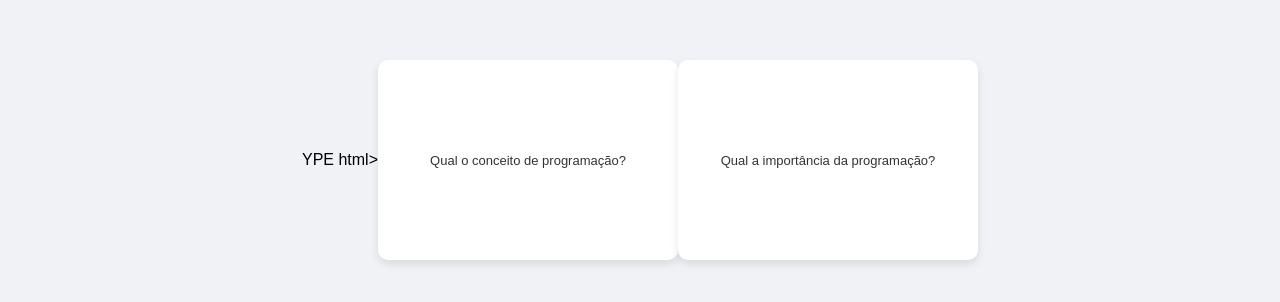
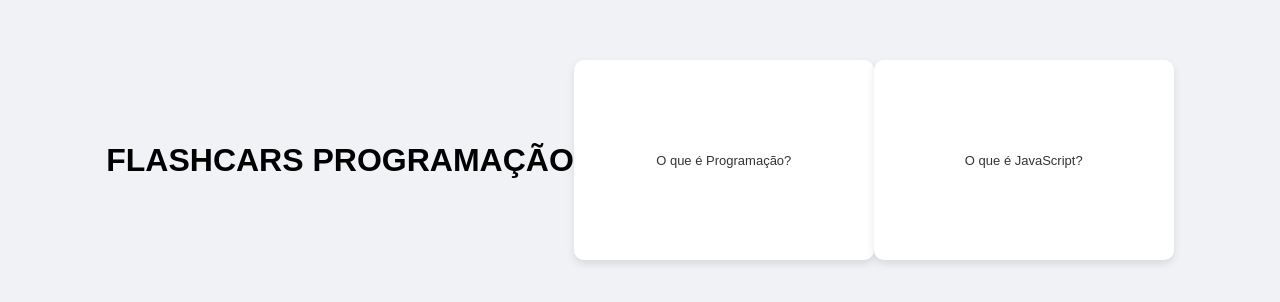
Before and after one commit to LuizaCechet/flashcard, a plain HTML site: page index.html in a window 1280 px wide. Shown: the part 240-542 px from the top of the page. Drawn offline with Linux system fonts and the light colour scheme.

Commit message:
Update index.html

```diff
--- a/index.html
+++ b/index.html
@@ -1,4 +1,4 @@
-YPE html>
+<!DOCTYPE html>
 <html lang="pt-BR">
 <head>
     <meta charset="UTF-8">
@@ -7,26 +7,26 @@ YPE html>
     <link rel="stylesheet" href="style.css">
 </head>
 <body>
+    <h1>FLASHCARS PROGRAMAÇÃO</h1>
     <div class="flashcard-container" onclick="this.querySelector('.flashcard').classList.toggle('flipped')">
         <div class="flashcard">
             <div class="flashcard-face flashcard-front">
-               Qual o conceito de programação?
+                O que é Programação?
             </div>
             <div class="flashcard-face flashcard-back">
-                é o processo de criação de um conjunto de instruções, escritas em uma linguagem compreensível por computadores, que permite que eles realizem tarefas específicas.
+                Processo de criação de um conjunto de instruções, <br>chamadas de código, para que um computador ou outro dispositivo possa executar tarefas específicas
             </div>
         </div>
     </div>
-    <div class="flashcard-container" onclick="this.querySelector('second-flashcard-back').classList.toggle('flipped')">
-        <div class="second-flashcard">
-            <div class="flashcard-face flashcard-front">
-                Qual a importância da programação?
-            </div>
-            <div class="second-flashcard-face second-flashcard-back">
-                A programação é fundamental na sociedade moderna, impulsionando a inovação e a resolução de problemas em diversas áreas.
+        <div class="flashcard-container" onclick="this.querySelector('.flashcard').classList.toggle('flipped')">
+            <div class="flashcard">
+                <div class="flashcard-face flashcard-front">
+                    O que é JavaScript?
+                </div>
+                <div class="flashcard-face flashcard-back">
+                    Linguagem de programação usada para adicionar  <br> interatividade e dinamismo a páginas web e aplicativos
+                </div>
             </div>
         </div>
-    <script>
-    </script>
 </body>
 </html>
```
